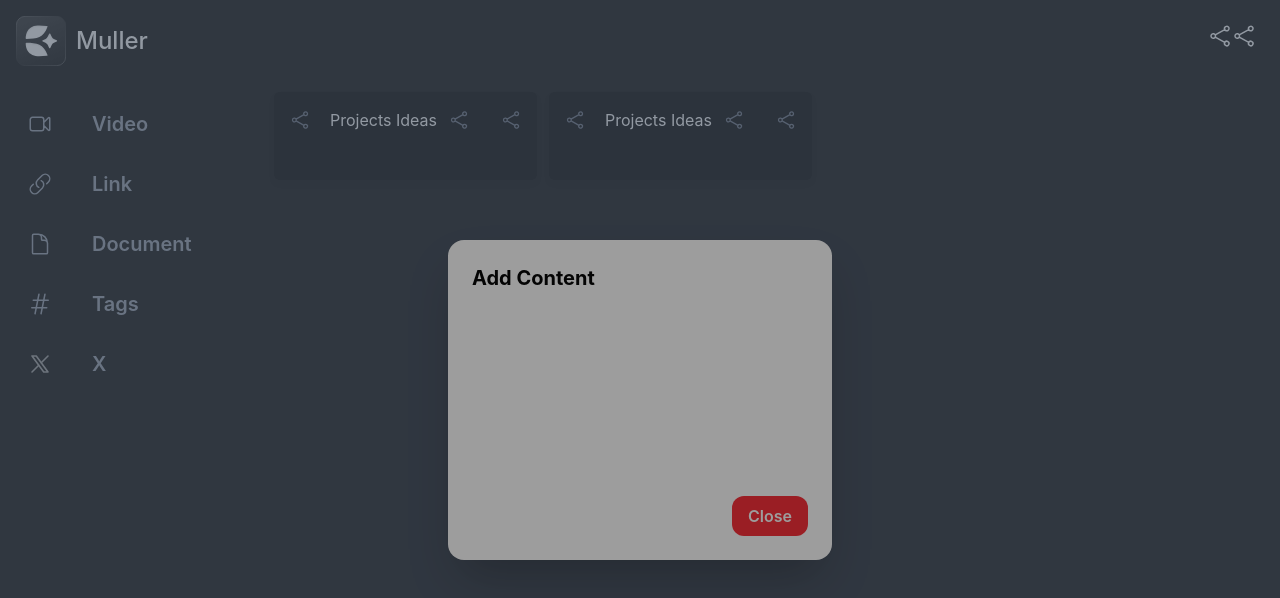
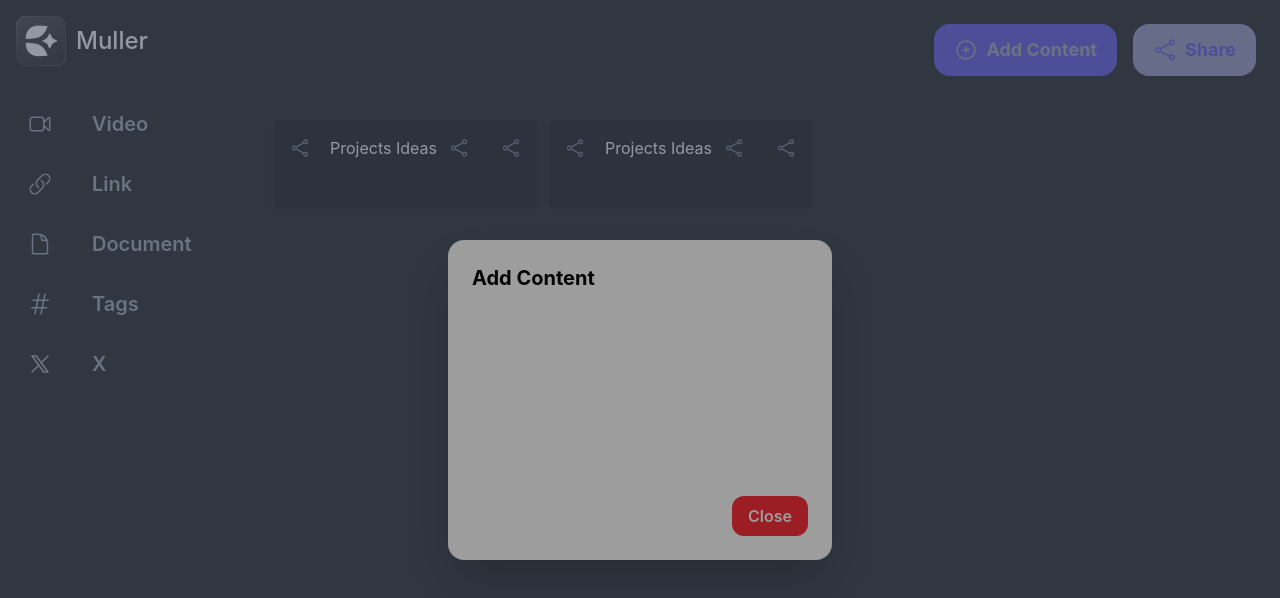
Before and after one commit to kunal-vert/muller, a React (Vite) app in the folder muller-frontend/: page / in a window 1280 px wide. Shown: the top 598 px of the page. Built offline with nearby package versions, Linux system fonts and the light colour scheme.

Commit message:
fix some svg error

```diff
--- a/muller-frontend/src/Icons/CrossIcon.tsx
+++ b/muller-frontend/src/Icons/CrossIcon.tsx
@@ -1,11 +1,8 @@
-
-
 const CrossIcon = () => {
   return (
-    <svg xmlns="http://www.w3.org/2000/svg" fill="none" viewBox="0 0 24 24" stroke-width="1.5" stroke="currentColor" className="size-6">
-  <path stroke-linecap="round" stroke-linejoin="round" d="M6 18 18 6M6 6l12 12" />
-</svg>
-
+    <svg xmlns="http://www.w3.org/2000/svg" fill="none" viewBox="0 0 24 24" strokeWidth="1.5" stroke="currentColor" className="size-6">
+      <path strokeLinecap="round" strokeLinejoin="round" d="M6 18 18 6M6 6l12 12" />
+    </svg>
   )
 }
 
--- a/muller-frontend/src/Icons/HeaderIcon.tsx
+++ b/muller-frontend/src/Icons/HeaderIcon.tsx
@@ -1,17 +1,15 @@
-
-
 const HeaderIcon = () => {
     return (
         <svg xmlns="http://www.w3.org/2000/svg" width="50" height="50" viewBox="0 0 50 50" fill="none">
-            <rect x="0.35" y="0.35" width="49.3" height="49.3" rx="8.72948" fill="url(#paint0_linear_502_1902)" stroke="url(#paint1_linear_502_1902)" stroke-width="0.7" />
+            <rect x="0.35" y="0.35" width="49.3" height="49.3" rx="8.72948" fill="url(#paint0_linear_502_1902)" stroke="url(#paint1_linear_502_1902)" strokeWidth="0.7" />
             <g filter="url(#filter0_i_502_1902)">
                 <path d="M10.2817 23.0065C21.019 22.966 27.5316 21.8064 31.5373 10.8481C31.6798 10.4583 31.4062 10.0397 30.9923 10.0097C24.8871 9.56616 20.0839 9.10463 16.2934 10.7777C12.4316 12.4823 9.82269 16.2788 9.65451 22.3747C9.64487 22.7239 9.93234 23.0078 10.2817 23.0065Z" fill="white" />
                 <path d="M10.2817 26.7299C21.019 26.7704 27.5316 27.9299 31.5373 38.8882C31.6798 39.278 31.4062 39.6966 30.9923 39.7267C24.8871 40.1702 20.0839 40.6317 16.2934 38.9586C12.4316 37.254 9.82269 33.4575 9.65451 27.3616C9.64487 27.0124 9.93234 26.7285 10.2817 26.7299Z" fill="white" />
                 <path d="M33.1509 17.785C33.3841 17.3127 34.0564 17.3093 34.2943 17.7792L35.8684 20.888C36.3066 21.7533 37.0141 22.4529 37.8843 22.8812L40.7639 24.2985C41.2471 24.5364 41.2376 25.2286 40.748 25.4531L37.9938 26.7159C37.0559 27.146 36.2954 27.887 35.8412 28.8134L34.298 31.9608C34.0628 32.4405 33.3778 32.4371 33.1474 31.9551L31.6652 28.8542C31.2104 27.9027 30.434 27.1424 29.4732 26.7075L26.7043 25.4543C26.2109 25.231 26.2014 24.5337 26.6885 24.297L29.5825 22.891C30.476 22.4569 31.1996 21.7378 31.6393 20.847L33.1509 17.785Z" fill="white" />
             </g>
             <defs>
-                <filter id="filter0_i_502_1902" x="9.6543" y="9.5957" width="31.4668" height="31.5449" filterUnits="userSpaceOnUse" color-interpolation-filters="sRGB">
-                    <feFlood flood-opacity="0" result="BackgroundImageFix" />
+                <filter id="filter0_i_502_1902" x="9.6543" y="9.5957" width="31.4668" height="31.5449" filterUnits="userSpaceOnUse" colorInterpolationFilters="sRGB">
+                    <feFlood floodOpacity="0" result="BackgroundImageFix" />
                     <feBlend mode="normal" in="SourceGraphic" in2="BackgroundImageFix" result="shape" />
                     <feColorMatrix in="SourceAlpha" type="matrix" values="0 0 0 0 0 0 0 0 0 0 0 0 0 0 0 0 0 0 127 0" result="hardAlpha" />
                     <feOffset dy="1" />
@@ -21,13 +19,13 @@ const HeaderIcon = () => {
                     <feBlend mode="normal" in2="shape" result="effect1_innerShadow_502_1902" />
                 </filter>
                 <linearGradient id="paint0_linear_502_1902" x1="13" y1="2" x2="33" y2="50" gradientUnits="userSpaceOnUse">
-                    <stop stop-color="#2F2F2F" />
-                    <stop offset="1" stop-color="#111111" />
+                    <stop stopColor="#2F2F2F" />
+                    <stop offset="1" stopColor="#111111" />
                 </linearGradient>
                 <linearGradient id="paint1_linear_502_1902" x1="3" y1="2.5" x2="47" y2="48" gradientUnits="userSpaceOnUse">
-                    <stop stop-color="#666666" />
-                    <stop offset="0.5" stop-color="#1C1C1C" />
-                    <stop offset="1" stop-color="#5C5C5C" />
+                    <stop stopColor="#666666" />
+                    <stop offset="0.5" stopColor="#1C1C1C" />
+                    <stop offset="1" stopColor="#5C5C5C" />
                 </linearGradient>
             </defs>
         </svg>
--- a/muller-frontend/src/Icons/Index.ts
+++ b/muller-frontend/src/Icons/Index.ts
@@ -6,4 +6,5 @@ export const IconSizeVar =  {
     "sm" : "size-2",
     "md" : "size-5",
     "lg" : "size-6",
+
 }
--- a/muller-frontend/src/Icons/PlusIcon.tsx
+++ b/muller-frontend/src/Icons/PlusIcon.tsx
@@ -1,7 +1,9 @@
 import { IconSizeVar, type IconProps } from "./Index"
 
 export const PlusIcon = (props: IconProps) => {
-  return <svg xmlns="http://www.w3.org/2000/svg" fill="none" viewBox="0 0 24 24" stroke-width="1.5" stroke="currentColor" className={IconSizeVar[props.size]}>
-    <path stroke-linecap="round" stroke-linejoin="round" d="M12 9v6m3-3H9m12 0a9 9 0 1 1-18 0 9 9 0 0 1 18 0Z" />
-  </svg>
+  return (
+    <svg xmlns="http://www.w3.org/2000/svg" fill="none" viewBox="0 0 24 24" strokeWidth="1.5" stroke="currentColor" className={IconSizeVar[props.size]}>
+      <path strokeLinecap="round" strokeLinejoin="round" d="M12 9v6m3-3H9m12 0a9 9 0 1 1-18 0 9 9 0 0 1 18 0Z" />
+    </svg>
+  )
 }
--- a/muller-frontend/src/Icons/ShareIcon.tsx
+++ b/muller-frontend/src/Icons/ShareIcon.tsx
@@ -1,12 +1,10 @@
 import { IconSizeVar, type IconProps } from "./Index"
-
 
 const ShareIcon = (props: IconProps) => {
     return (
-        <svg xmlns="http://www.w3.org/2000/svg" fill="none" viewBox="0 0 24 24" stroke-width="1.5" stroke="currentColor" className={IconSizeVar[props.size]}>
-            <path stroke-linecap="round" stroke-linejoin="round" d="M7.217 10.907a2.25 2.25 0 1 0 0 2.186m0-2.186c.18.324.283.696.283 1.093s-.103.77-.283 1.093m0-2.186 9.566-5.314m-9.566 7.5 9.566 5.314m0 0a2.25 2.25 0 1 0 3.935 2.186 2.25 2.25 0 0 0-3.935-2.186Zm0-12.814a2.25 2.25 0 1 0 3.933-2.185 2.25 2.25 0 0 0-3.933 2.185Z" />
+        <svg xmlns="http://www.w3.org/2000/svg" fill="none" viewBox="0 0 24 24" strokeWidth="1.5" stroke="currentColor" className={IconSizeVar[props.size]}>
+            <path strokeLinecap="round" strokeLinejoin="round" d="M7.217 10.907a2.25 2.25 0 1 0 0 2.186m0-2.186c.18.324.283.696.283 1.093s-.103.77-.283 1.093m0-2.186 9.566-5.314m-9.566 7.5 9.566 5.314m0 0a2.25 2.25 0 1 0 3.935 2.186 2.25 2.25 0 0 0-3.935-2.186Zm0-12.814a2.25 2.25 0 1 0 3.933-2.185 2.25 2.25 0 0 0-3.933 2.185Z" />
         </svg>
-
     )
 }
 
--- a/muller-frontend/src/components/RightSide/RightMain.tsx
+++ b/muller-frontend/src/components/RightSide/RightMain.tsx
@@ -7,9 +7,9 @@ import Card from "./Card"
 const RightMain = () => {
   return (
     <div className="w-full h-full p-6 overflow-y-auto ">
-      <div className="flex justify-end items-center">
-        <ShareIcon size="lg" />
-        <ShareIcon size="lg" />
+      <div className="flex justify-end items-center gap-4">
+        <Button  variant="primary" size="lg" text="Add Content" startIcon={<PlusIcon size="lg" />}  />
+        <Button variant="secondary" size="lg" text="Share" startIcon={<ShareIcon size="lg" />} />
 
       </div>
       <div className="py-11 flex flex-wrap gap-3">
```
